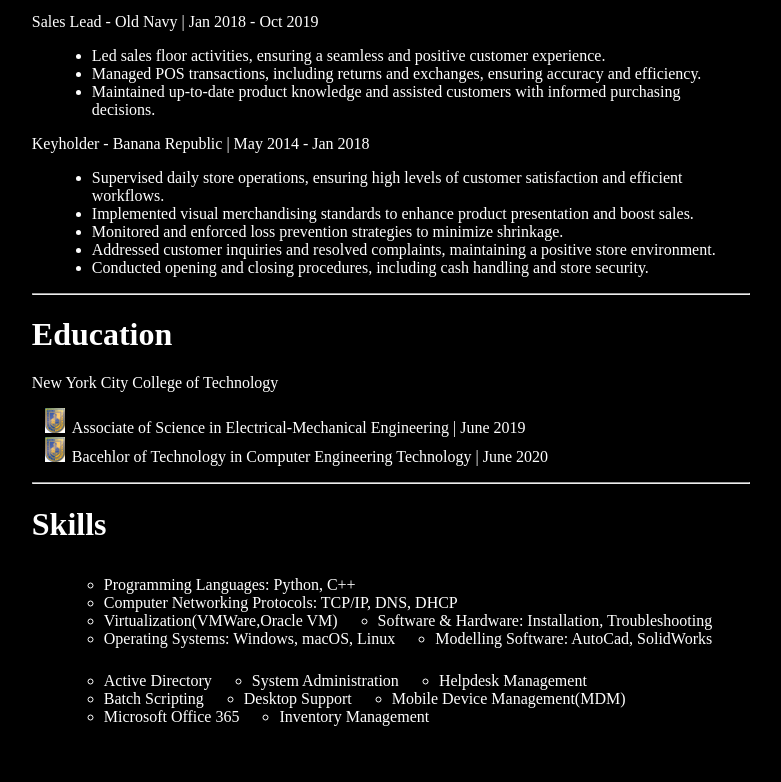
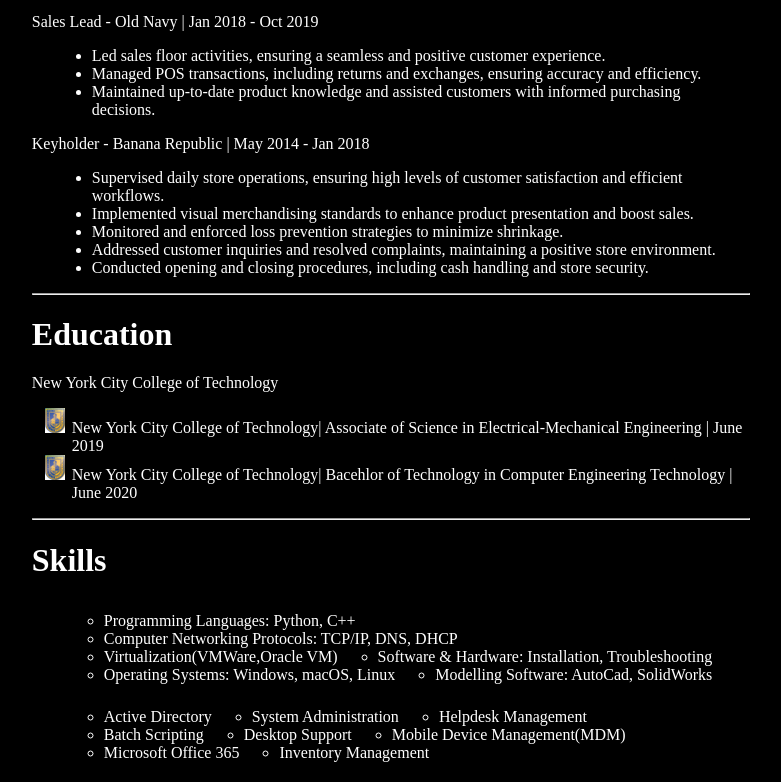
Before and after one commit to Malikf5/Malikf5.github.io, a plain HTML site: page index.html in a window 1280 px wide. Shown: the part 878-1660 px from the top of the page, without its empty margins (249-1030 px from the left). Before the commit the page ends 1624 px from the top, so only its background shows below. Drawn offline with Linux system fonts and the light colour scheme.

Commit message:
Update index.html

```diff
--- a/index.html
+++ b/index.html
@@ -162,8 +162,8 @@
 			<h1 class="whit"> Education </h1>
 			<p>New York City College of Technology</p>
 				<ul>
-					<li class="c">Associate of Science in Electrical-Mechanical Engineering | June 2019</li>
-					<li class="c">Bacehlor of Technology in Computer Engineering Technology | June 2020</li>
+					<li class="c">New York City College of Technology| Associate of Science in Electrical-Mechanical Engineering | June 2019</li>
+					<li class="c">New York City College of Technology| Bacehlor of Technology in Computer Engineering Technology | June 2020</li>
 				</ul>
 	<hr>
 			<h1 class="whit" >Skills</h1>
```
